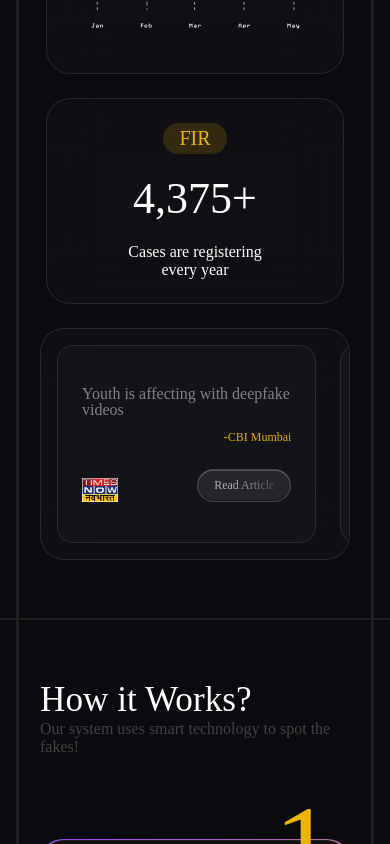
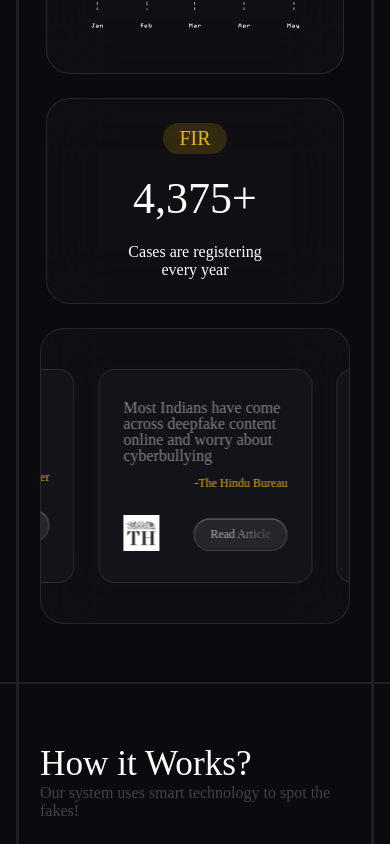
Before and after one commit to Spirizeon/streeshield, a React (Vite) app in the folder frontend/: page / in a window 390 px wide. Shown: the part 1156-2000 px from the top of the page. Built offline with nearby package versions, Linux system fonts and the light colour scheme; a web font is replaced by a local one.

Commit message:
Done auto scroll in IndainStats section

```diff
--- a/frontend/package.json
+++ b/frontend/package.json
@@ -10,6 +10,8 @@
     "preview": "vite preview"
   },
   "dependencies": {
+    "embla-carousel-auto-scroll": "^8.3.1",
+    "embla-carousel-react": "^8.3.1",
     "framer-motion": "^11.5.4",
     "react": "^18.3.1",
     "react-dom": "^18.3.1",
--- a/frontend/src/components/IndianStatsScrollEachData.jsx
+++ b/frontend/src/components/IndianStatsScrollEachData.jsx
@@ -1,9 +1,9 @@
 import React from 'react'
 import "../componentsStyling/IndianStatsScrollEachData.css"
 
-const IndianStatsScrollEachData = ({message,messagePerson,TVChannelImage}) => {
+const IndianStatsScrollEachData = ({message,messagePerson,TVChannelImage,className}) => {
   return (
-    <div className='IndianStatsScrollEachData'>
+    <div className={`IndianStatsScrollEachData ${className}`}>
       <div className='IndianStatsEachDataTop'>
         <p className='IndianStatsMessage'>{message}</p>
         <p className='IndianStatsMessagePerson'>{messagePerson}</p>
--- a/frontend/src/sections/IndianStats.jsx
+++ b/frontend/src/sections/IndianStats.jsx
@@ -1,4 +1,6 @@
-import React from 'react'
+import React, { useEffect, useState } from 'react';
+import useEmblaCarousel from 'embla-carousel-react';
+import autoScroll from 'embla-carousel-auto-scroll';
 import SectionHeader from '../components/SectionHeader';
 import "../sectionsStyling/IndianStats.css";
 import ChartImage from "../assets/ChartImage.svg";
@@ -6,7 +8,6 @@ import CountUp from '../components/CountUp';
 import TimesNowImg from "../assets/TimesNowImg.png";
 import IndianStatsScrollEachData from '../components/IndianStatsScrollEachData';
 import AajTakImg from "../assets/AajTakImg.png";
-
 import IndiaTodayImg from "../assets/IndiaTodayImg.png";
 import TheHinduImg from "../assets/TheHinduImg.png";
 import NDTVImg from "../assets/NDTVImg.png";
@@ -14,6 +15,27 @@ import TV9Img from "../assets/TV9Img.png";
 import RepublicImg from "../assets/RepublicImg.png";
 
 const IndianStats = () => {
+  const [speed, setSpeed] = useState(window.innerWidth <= 560 ? 2 : 3);
+
+  const options = { speed, delay: 0, stopOnInteraction: false };
+  const [emblaRef, emblaApi] = useEmblaCarousel(
+    { loop: true, align: 'start', dragFree: true },
+    [autoScroll(options)]
+  );
+
+  useEffect(() => {
+    const handleResize = () => {
+      const newSpeed = window.innerWidth <= 560 ? 2 : 3;
+      setSpeed(newSpeed);
+      if (emblaApi) {
+        emblaApi.reInit();
+      }
+    };
+
+    window.addEventListener('resize', handleResize);
+    return () => window.removeEventListener('resize', handleResize);
+  }, [emblaApi]);
+
   return (
     <div className='IndianStats'>
       <SectionHeader title="Indian Stats" subtitle="Our system uses smart technology to spot the fakes!" />
@@ -40,18 +62,20 @@ const IndianStats = () => {
             <p className='BelowCountText'><span>Cases are registering</span> <span>every year</span></p>
           </div>
         </div>
-        <div className='IndianStatsScrollAllData'>
-          <IndianStatsScrollEachData message="Youth is affecting with deepfake videos" messagePerson="-CBI Mumbai" TVChannelImage={TimesNowImg}/>
-          <IndianStatsScrollEachData message="Deepfake drove Ghaziabad man to brink of suicide  " messagePerson="-CBI Mumbai" TVChannelImage={AajTakImg}/>
-          <IndianStatsScrollEachData message="Government to bring Digital India Bill to check deepfake content" messagePerson="-IT Minister " TVChannelImage={IndiaTodayImg}/>
-          <IndianStatsScrollEachData message="Most Indians have come across deepfake content online and worry about cyberbullying" messagePerson="-The Hindu Beauro" TVChannelImage={TheHinduImg}/>
-          <IndianStatsScrollEachData message="Rajkummar Rao Demands ‘Strict Laws’ Against The Rise Of AI Deepfake Videos" messagePerson="-Republic Entertainment " TVChannelImage={RepublicImg}/>
-          <IndianStatsScrollEachData message="Teen Died By Suicide After Bullies At School Shared Her Fake Nudes" messagePerson="-Delhi Crime Branch" TVChannelImage={NDTVImg}/>
-          <IndianStatsScrollEachData message="Government's strict warning on Deepfake issue, it will tighten its grip on social media companies" messagePerson="-Investigative Team" TVChannelImage={TV9Img}/>
+        <div className='IndianStatsScrollAllData' ref={emblaRef}>
+          <div className='embla__container'>
+            <IndianStatsScrollEachData message="Youth is affecting with deepfake videos" messagePerson="-CBI Mumbai" TVChannelImage={TimesNowImg} className="TimesNowDiv"/>
+            <IndianStatsScrollEachData message="Deepfake drove Ghaziabad man to brink of suicide" messagePerson="-CBI Mumbai" TVChannelImage={AajTakImg} />
+            <IndianStatsScrollEachData message="Government to bring Digital India Bill to check deepfake content" messagePerson="-IT Minister" TVChannelImage={IndiaTodayImg} />
+            <IndianStatsScrollEachData message="Most Indians have come across deepfake content online and worry about cyberbullying" messagePerson="-The Hindu Bureau" TVChannelImage={TheHinduImg} />
+            <IndianStatsScrollEachData message="Rajkummar Rao Demands ‘Strict Laws’ Against The Rise Of AI Deepfake Videos" messagePerson="-Republic Entertainment" TVChannelImage={RepublicImg} />
+            <IndianStatsScrollEachData message="Teen Died By Suicide After Bullies At School Shared Her Fake Nudes" messagePerson="-Delhi Crime Branch" TVChannelImage={NDTVImg} />
+            <IndianStatsScrollEachData message="Government's strict warning on Deepfake issue, it will tighten its grip on social media companies" messagePerson="-Investigative Team" TVChannelImage={TV9Img} />
+          </div>
         </div>
       </div>
     </div>
-  )
+  );
 }
 
-export default IndianStats
+export default IndianStats;
--- a/frontend/src/sectionsStyling/IndianStats.css
+++ b/frontend/src/sectionsStyling/IndianStats.css
@@ -1,10 +1,23 @@
+.embla {
+    overflow: hidden;
+}
+
+.embla__container {
+    display: flex;
+    gap: 24px;
+}
+
+.TimesNowDiv{
+    margin-left: 24px;
+}
+
+
 .IndianStats{
     margin-bottom: 160px;
     display: flex;
     flex-direction: column;
     gap: 64px;
 }
-
 
 .ChartOuter,.CasesCountOuter{
     border-radius: 24px;
@@ -74,14 +87,9 @@
     background: rgba(62, 62, 73, 0.10);
     backdrop-filter: blur(30px);
     padding: 24px;
-    display: flex;
-    gap: 24px;
-
-    overflow-x: auto;
-    scroll-snap-type: x mandatory;
-
     width: 100%;
     box-sizing: border-box;
+    overflow: hidden;
 }
 
 .IndianStatsTwoBoxAndScrollBox{
@@ -149,8 +157,11 @@
 }
 
 @media(max-width:560px){
-    .IndianStatsScrollAllData{
+    .embla__container{
         padding: 16px;
+    }
+    .TimesNowDiv{
+        margin-left: 16px !important;
     }
     .IndianStats{
         margin-bottom: 120px;
```
Also changed, not shown: 1 other file (tests, documents, lock files or other folders).
